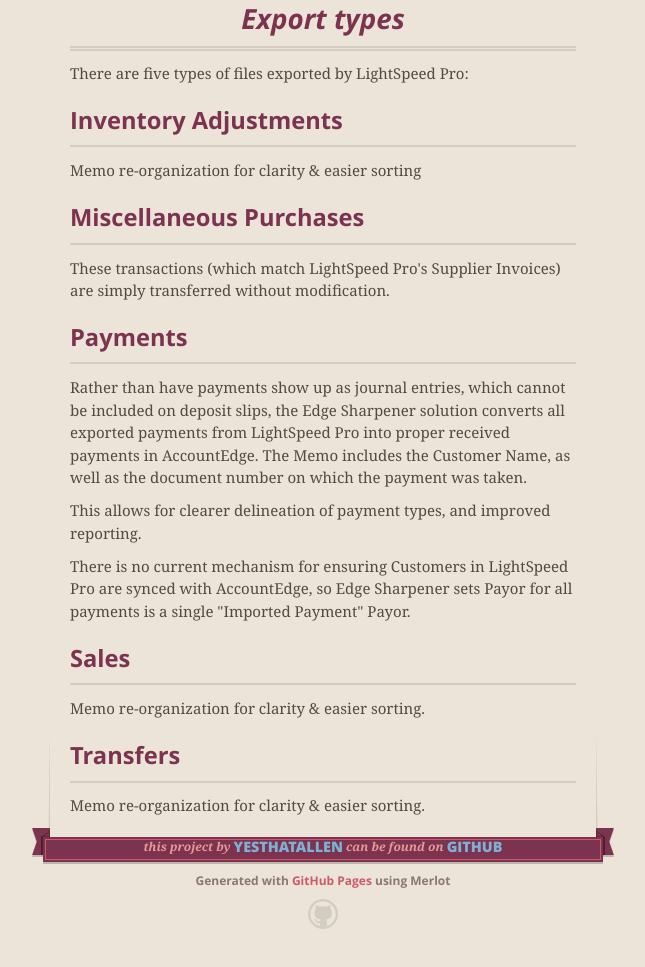
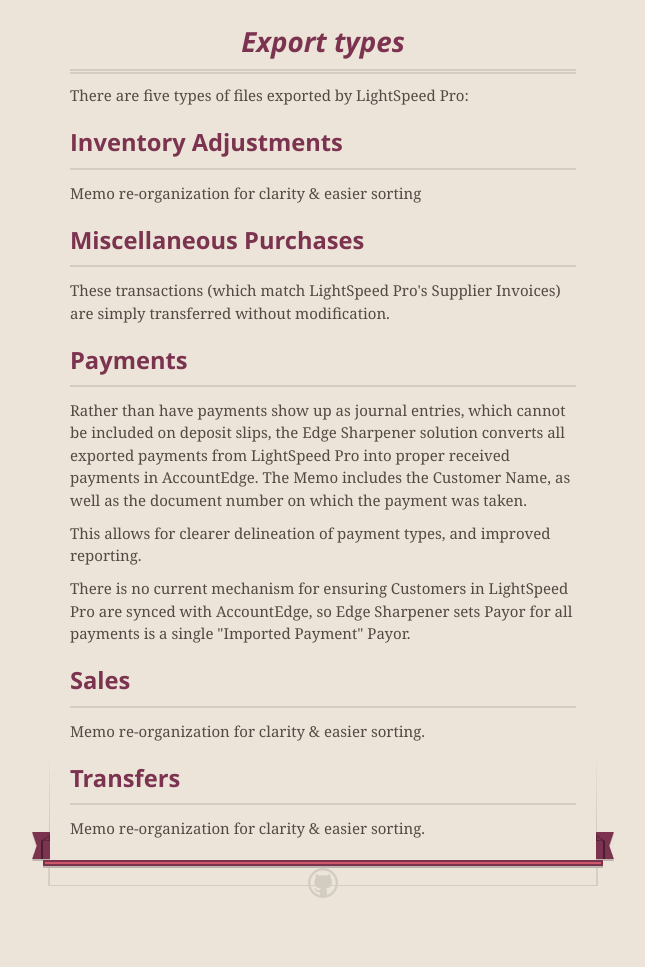
Before and after one commit to YesThatAllen/edge-sharpener, a plain HTML site: page index.html in a window 1280 px wide. Shown: the part 873-1840 px from the top of the page, without its empty margins (317-962 px from the left). After the commit the page ends 1811 px from the top, so only its background shows below. Drawn offline with nearby package versions, Linux system fonts and the light colour scheme.

Commit message:
remove more

```diff
--- a/index.html
+++ b/index.html
@@ -21,7 +21,7 @@
   </head>
 
   <body>
-<!--    <a id="forkme_banner" href="https://github.com/yesthatallen/edge-sharpener">View on GitHub</a> -->
+&nbsp;<!--    <a id="forkme_banner" href="https://github.com/yesthatallen/edge-sharpener">View on GitHub</a> -->
 <div class="shell">
 
       <header>
@@ -117,12 +117,12 @@ In this case, having the Transfer Folder in a Dropbox account can be beneficial<
       <footer>
         <span class="ribbon-outer">
           <span class="ribbon-inner">
-            <p>this project by <a href="https://github.com/yesthatallen">yesthatallen</a> can be found on <a href="https://github.com/yesthatallen/edge-sharpener">GitHub</a></p>
+<!--            <p>this project by <a href="https://github.com/yesthatallen">yesthatallen</a> can be found on <a href="https://github.com/yesthatallen/edge-sharpener">GitHub</a></p> -->
           </span>
           <span class="left-tail"></span>
           <span class="right-tail"></span>
         </span>
-        <p>Generated with <a href="http://pages.github.com">GitHub Pages</a> using Merlot</p>
+<!--        <p>Generated with <a href="http://pages.github.com">GitHub Pages</a> using Merlot</p> -->
         <span class="octocat"></span>
       </footer>
 
```
